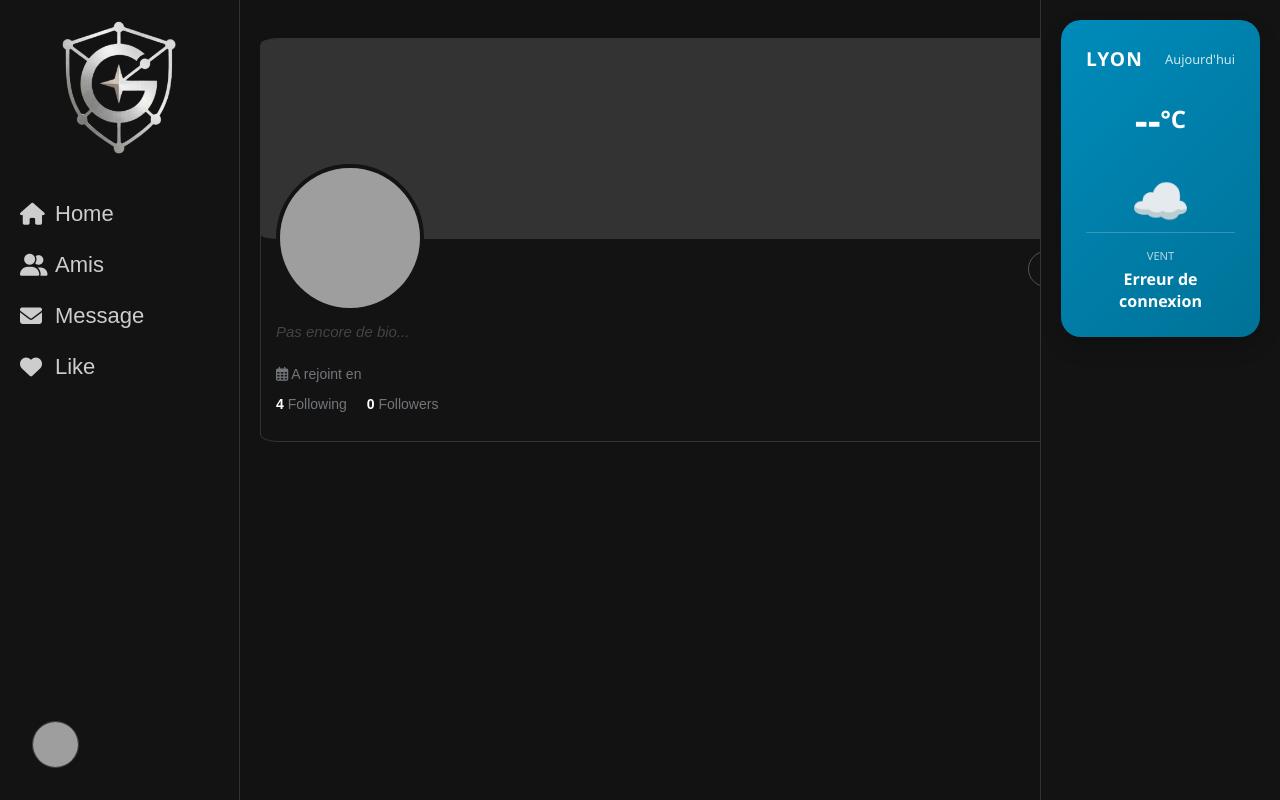
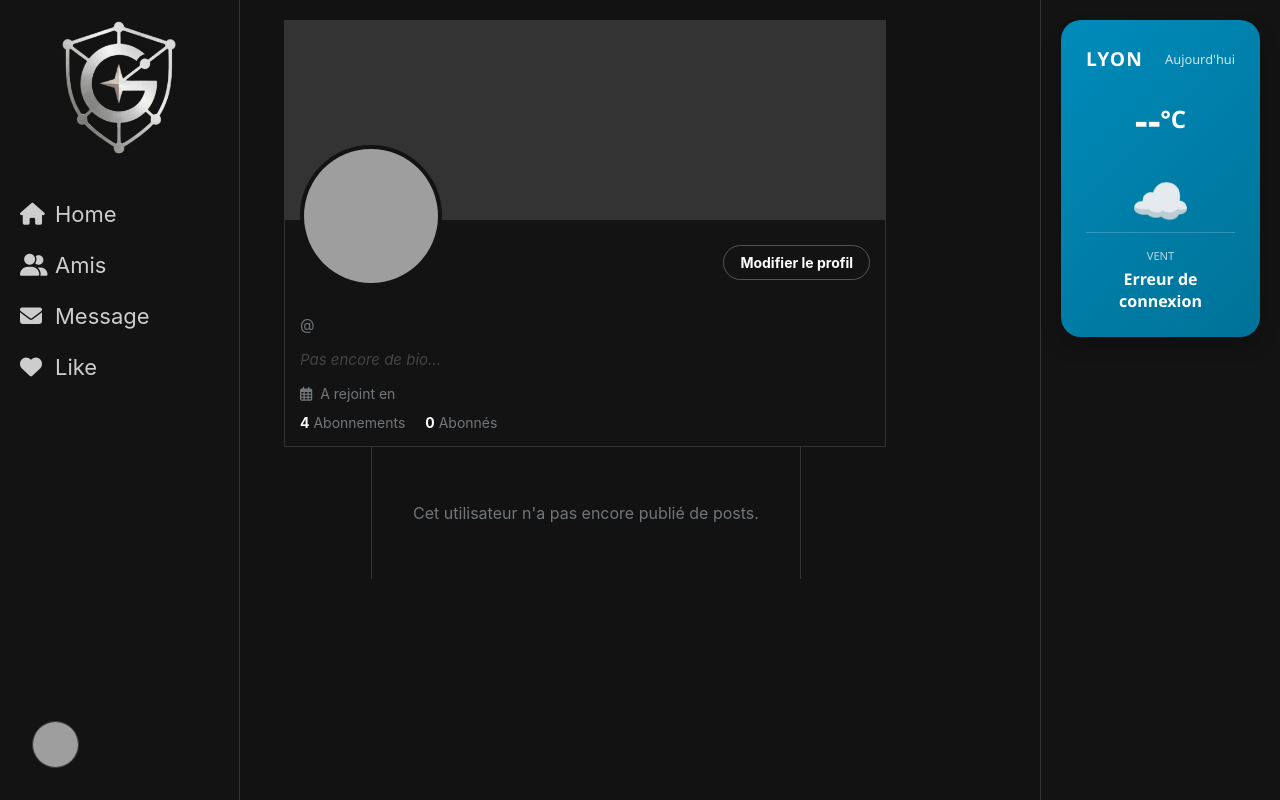
Before and after one commit to ZiegPmar/twitter_g, a Flask app: template app/templates/profil.html in a window 1280 px wide. Run offline with Flask 3, Linux system fonts and the light colour scheme; the template is opened without the code that fills it, so the values that code supplies are empty; grey boxes are pictures that could not be loaded.

Commit message:
ajout post sur profil

```diff
--- a/app/static/css/profil.css
+++ b/app/static/css/profil.css
@@ -1,115 +1,35 @@
-.main {
-    margin-left: 240px;
-    padding: 20px;
+/* --- Structure Générale --- */
+body {
+    background-color: #121212;
+    margin: 0;
+    font-family: -apple-system, BlinkMacSystemFont, "Segoe UI", Roboto, Helvetica, Arial, sans-serif;
     color: white;
 }
 
-body {
-    background-color: #121212;
-    margin: 0;
-    font-family: Arial, sans-serif;
+.main {
+    margin-left: 240px; /* Aligné avec ta sidebar gauche */
+    margin-right: 350px; /* Espace pour la sidebar droite */
+    padding: 0; /* On enlève le padding pour que la bannière colle aux bords */
+    display: flex;
+    flex-direction: column;
+    align-items: center;
 }
 
-/* --- Méteo --- */
-
-.weather-card {
-    background: linear-gradient(135deg, #008bba, #007298);
-    color: white;
-    font-family: 'Segoe UI', Tahoma, Geneva, Verdana, sans-serif;
-    padding: 25px;
-    border-radius: 20px;
-    box-shadow: 0 10px 20px rgba(0,0,0,0.2);
-    transition: transform 0.3s ease;
+/* --- Container du Profil --- */
+.profile-container {
+    width: 100%;
+    max-width: 600px; /* Largeur standard d'un flux */
+    background-color: #141313;
+    border-left: 1px solid #333;
+    border-right: 1px solid #333;
 }
 
-.weather-card:hover {
-    transform: translateY(-5px);
-}
-
-.weather-header {
-    display: flex;
-    justify-content: space-between;
-    align-items: center;
-    margin-bottom: 20px;
-}
-
-.city {
-    font-weight: bold;
-    font-size: 1.2rem;
-    text-transform: uppercase;
-    letter-spacing: 1px;
-}
-
-.date {
-    font-size: 0.8rem;
-    opacity: 0.8;
-}
-
-.weather-main {
-    display: flex;
-    flex-direction: column;
-    justify-content: space-between;
-    align-items: center;
-    margin-bottom: 20px;
-}
-
-.temp-container {
-    font-size: 2.5rem;
-    font-weight: 800;
-}
-
-.unit {
-    font-size: 1.5rem;
-    vertical-align: top;
-    margin-top: 10px;
-    display: inline-block;
-}
-
-.weather-icon {
-    font-size: 3rem;
-    text-align: center;
-    display: block;
-}
-
-.weather-details {
-    border-top: 1px solid rgba(255,255,255,0.2);
-    padding-top: 15px;
-    display: flex;
-    justify-content: center;
-}
-
-.detail-item {
-    text-align: center;
-}
-
-.label {
-    display: block;
-    font-size: 0.7rem;
-    opacity: 0.7;
-    margin-bottom: 5px;
-}
-
-#vent-affichage {
-    font-weight: 600;
-    font-size: 1rem;
-}
-
-
-/* Container principal du profil */
-.profile-container {
-    width: 100%;
-    border-radius: 2%;
-    max-width: 900px; /* Largeur typique d'un feed */
-    border: 1px solid #333;
-    background-color: #141313;
-}
-
-/* Bannière */
+/* --- Bannière --- */
 .banner {
     width: 100%;
-    border-radius: 2%;
     height: 200px;
     overflow: hidden;
+    background-color: #333;
 }
 
 .banner img {
@@ -118,35 +38,34 @@
     object-fit: cover;
 }
 
-/* Section sous la bannière */
+/* --- Section Infos Utilisateur --- */
 .profile-info-section {
-    padding: 0 15px 15px 15px;
+    padding: 15px;
     position: relative;
+    border-bottom: 1px solid #333;
 }
 
-/* Header avec l'avatar qui chevauche */
 .profile-header {
     display: flex;
-    justify-content: flex-end; /* Aligne le bouton Edit à droite */
-    align-items: flex-start;
-    height: 70px; /* Espace pour laisser l'avatar remonter */
+    justify-content: flex-end; /* Bouton edit à droite */
+    height: 70px;
 }
 
 .avatar-container {
     position: absolute;
-    top: -75px; /* Remonte l'image sur la bannière */
+    top: -75px; /* Chevauche la bannière */
     left: 15px;
 }
 
 .profile-pdp {
-    width: 140px;
-    height: 140px;
+    width: 134px;
+    height: 134px;
     border-radius: 50%;
-    border: 4px solid #141313; /* Le contour noir qui sépare de la bannière */
+    border: 4px solid #141313;
     object-fit: cover;
+    background-color: #141313;
 }
 
-/* Bouton Edit */
 .edit-btn {
     background: transparent;
     border: 1px solid #555;
@@ -154,34 +73,48 @@
     padding: 8px 16px;
     border-radius: 20px;
     font-weight: bold;
-    margin-top: 12px;
+    font-size: 14px;
     cursor: pointer;
+    transition: 0.2s;
+    height: fit-content;
+    margin-top: 10px;
 }
 
 .edit-btn:hover {
     background-color: rgba(255, 255, 255, 0.1);
 }
 
-/* Texte utilisateur */
 .user-details {
     margin-top: 10px;
 }
 
 .user-name {
     font-size: 20px;
-    font-weight: 80px;
+    font-weight: 800;
     margin: 0;
 }
 
 .user-handle {
     color: #71767b;
-    margin: 2px 0 12px 0;
+    margin: 0;
+    font-size: 15px;
+}
+
+.user-bio {
+    margin: 12px 0;
+    font-size: 15px;
+    line-height: 1.4;
+    word-wrap: break-word;
 }
 
 .user-meta {
     color: #71767b;
     font-size: 14px;
-    padding-top: 12px;
+    margin-bottom: 12px;
+}
+
+.user-meta i {
+    margin-right: 4px;
 }
 
 .user-stats {
@@ -192,21 +125,142 @@
 .user-stats p {
     color: #71767b;
     font-size: 14px;
+    margin: 0;
 }
 
 .user-stats strong {
     color: white;
 }
 
-.user-bio {
-    margin-top: 12px;
-    margin-bottom: 12px;
-    color: white;
-    font-size: 15px;
-    line-height: 1.4; /* Pour que ce soit plus lisible si c'est sur plusieurs lignes */
-    word-wrap: break-word; /* Évite que les longs mots ne cassent le design */
+/* --- Section Flux de Posts --- */
+.feed-container {
+    width: 100%;
+    max-width: 600px;
+    border-left: 1px solid #333;
+    border-right: 1px solid #333;
 }
 
-.user-bio p {
-    margin: 0;
+.post {
+    display: flex;
+    padding-top: 15px;
+    padding-bottom: 15px;
+    padding-right: 25px;
+    padding-left: 25px;
+    border-bottom: 1px solid #333;
+    transition: background-color 0.2s;
+    cursor: pointer;
 }
+
+.post:hover {
+    background-color: rgba(255, 255, 255, 0.03);
+}
+
+.post-avatar {
+    margin-right: 12px;
+}
+
+.post-avatar img {
+    width: 40px;
+    height: 40px;
+    border-radius: 50%;
+    object-fit: cover;
+}
+
+.post-body {
+    flex: 1;
+}
+
+.post-header {
+    display: flex;
+    justify-content: space-between;
+    align-items: center;
+    margin-bottom: 4px;
+}
+
+.post-header-left {
+    display: flex;
+    gap: 5px;
+    align-items: center;
+    flex-wrap: wrap;
+}
+
+.post-name {
+    font-weight: bold;
+    color: white;
+    text-decoration: none;
+}
+
+.post-name:hover {
+    text-decoration: underline;
+}
+
+.post-username, .post-time {
+    color: #71767b;
+    font-size: 14px;
+}
+
+.post-text {
+    font-size: 15px;
+    line-height: 1.4;
+    margin: 0 0 10px 0;
+    white-space: pre-wrap; /* Garde les retours à la ligne */
+}
+
+.post-img img {
+    width: 100%;
+    max-height: 500px;
+    border-radius: 16px;
+    border: 1px solid #333;
+    object-fit: cover;
+    margin-top: 10px;
+}
+
+.post-actions {
+    display: flex;
+    justify-content: b;
+    max-width: 400px;
+    margin-top: 12px;
+}
+
+.action-btn {
+    display: flex;
+    align-items: center;
+    gap: 8px;
+    color: #71767b;
+    background: none;
+    border: none;
+    cursor: pointer;
+    font-size: 13px;
+    transition: 0.2s;
+    padding: 0;
+    margin-right: 30px;
+}
+
+.action-btn:hover {
+    color: #1d9bf0;
+}
+
+.action-btn i {
+    padding: 8px;
+    border-radius: 50%;
+}
+
+.action-btn:hover i {
+    background-color: rgba(29, 155, 240, 0.1);
+}
+
+/* --- Sidebar Météo (Copie de ton code existant) --- */
+.sidebar-right-sommaire {
+    position: fixed;
+    right: 20px;
+    top: 20px;
+    width: 300px;
+}
+
+.weather-card {
+    background: linear-gradient(135deg, #008bba, #007298);
+    color: white;
+    padding: 20px;
+    border-radius: 20px;
+    box-shadow: 0 10px 20px rgba(0,0,0,0.2);
+}
--- a/app/templates/profil.html
+++ b/app/templates/profil.html
@@ -46,19 +46,16 @@
             <div class="profile-info-section">
                 <div class="profile-header">
                     <div class="avatar-container">
-                        {% if current_user.avatar_url %}
-                            <img src="{{ url_for('static', filename='img/Avatar/' + current_user.avatar_url) }}" alt="Avatar" class="profile-pdp">
-                        {% else %}
-                            <img src="{{ url_for('static', filename='img/Avatar/default_avatar.png') }}" alt="Avatar" class="profile-pdp">
-                        {% endif %}
+                        <img src="{{ url_for('static', filename='img/Avatar/' + current_user.avatar_url) if current_user.avatar_url else url_for('static', filename='img/Avatar/default_avatar.png') }}" alt="Avatar" class="profile-pdp">
                     </div>
                     <a href="{{ url_for('main.edit_profile') }}" class="edit-btn" style="text-decoration: none; text-align: center;">
-                        Edit profile
+                        Modifier le profil
                     </a>
                 </div>
 
                 <div class="user-details">
-                    <h1 class="user-name" href="{{ url_for('main.profile', username=current_user['username']) }}">{{ current_user['display_name'] }}</h1>
+                    <h1 class="user-name">{{ current_user['display_name'] }}</h1>
+                    <p class="user-handle" style="color: #71767b; margin: 0;">@{{ current_user['username'] }}</p>
 
                     <div class="user-bio">
                         {% if current_user.bio %}
@@ -69,13 +66,7 @@
                     </div>
 
                     <div class="user-meta">
-                        {% set months = {
-                            'January': 'Janvier', 'February': 'Février', 'March': 'Mars',
-                            'April': 'Avril', 'May': 'Mai', 'June': 'Juin',
-                            'July': 'Juillet', 'August': 'Août', 'September': 'Septembre',
-                            'October': 'Octobre', 'November': 'Novembre', 'December': 'Décembre'
-                        } %}
-
+                        {% set months = {'January': 'Janvier', 'February': 'Février', 'March': 'Mars', 'April': 'Avril', 'May': 'Mai', 'June': 'Juin', 'July': 'Juillet', 'August': 'Août', 'September': 'Septembre', 'October': 'Octobre', 'November': 'Novembre', 'December': 'Décembre'} %}
                         <span>
                             <i class="fa-regular fa-calendar-days"></i>
                             A rejoint en {{ months[current_user.created_at.strftime('%B')] }} {{ current_user.created_at.strftime('%Y') }}
@@ -83,13 +74,51 @@
                     </div>
 
                     <div class="user-stats">
-                        <p><strong>4</strong> Following</p>
-                        <p><strong>0</strong> Followers</p>
+                        <p><strong>4</strong> Abonnements</p>
+                        <p><strong>0</strong> Abonnés</p>
                     </div>
-
                 </div>
             </div>
         </div>
+
+        <section class="feed-profile" style="max-width: 900px;">
+            <div class="feed-container">
+                {% for post in posts %}
+                <article class="post">
+                    <div class="post-avatar">
+                        <img src="{{ url_for('static', filename='img/Avatar/' + post['avatar_url']) if post['avatar_url'] else url_for('static', filename='img/Avatar/default_avatar.png') }}" alt="Avatar">
+                    </div>
+
+                    <div class="post-body">
+                        <header class="post-header">
+                            <div class="post-header-left">
+                                <span class="post-name">{{ post['display_name'] }}</span>
+                                <span class="post-username">@{{ post['username'] }}</span>
+                                <span class="post-time">• {{ post['created_at'] }}</span>
+                            </div>
+                        </header>
+
+                        <p class="post-text">{{ post['content'] }}</p>
+
+                        {% if post['media_url'] %}
+                        <div class="post-img">
+                            <img src="{{ post['media_url'] }}" alt="Image post" style="width:100%; border-radius:15px; margin-top:10px;">
+                        </div>
+                        {% endif %}
+
+                        <footer class="post-actions" style="display: flex; gap: 20px; margin-top: 10px; color: #71767b;">
+                            <div class="action-btn"><i class="fa-regular fa-comment"></i> {{ post['comment_count'] }}</div>
+                            <div class="action-btn"><i class="fa-regular fa-heart"></i> {{ post['like_count'] }}</div>
+                        </footer>
+                    </div>
+                </article>
+                {% else %}
+                <div style="text-align: center; padding: 40px; color: #71767b;">
+                    <p>Cet utilisateur n'a pas encore publié de posts.</p>
+                </div>
+                {% endfor %}
+            </div>
+        </section>
     </div>
 
     <nav class="sidebar-right-sommaire">
```
